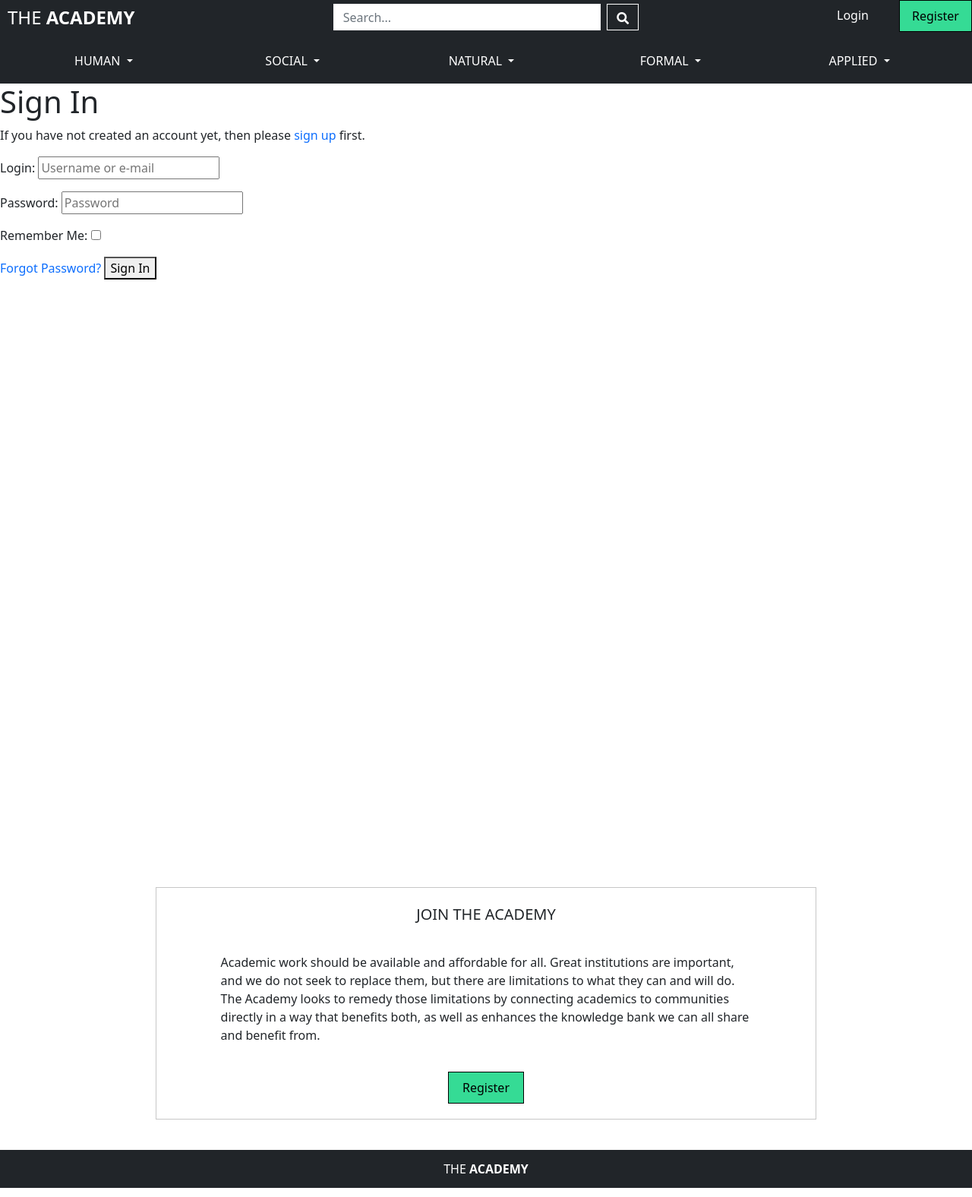
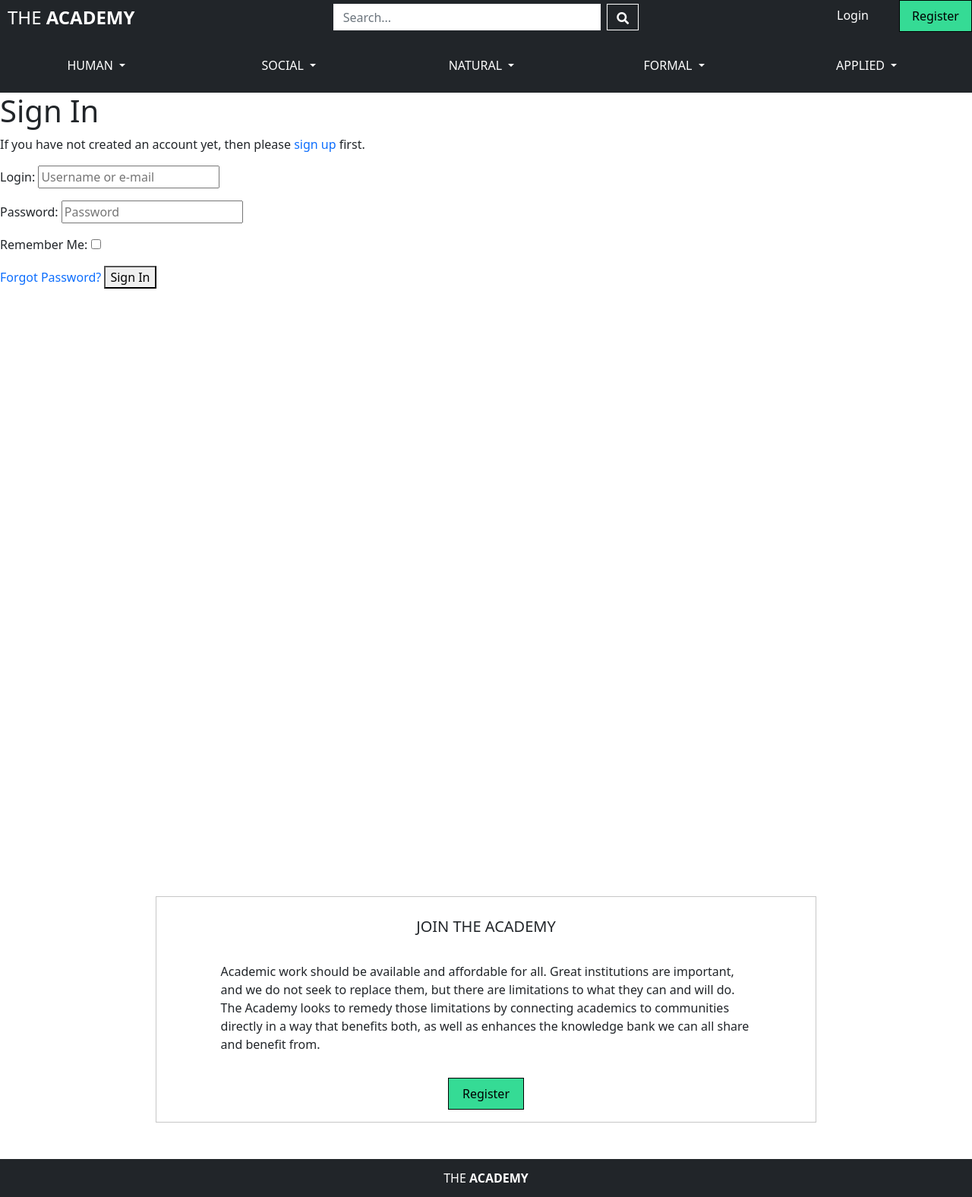
Before and after one commit to trdownie/the-academy, a Django app: page /accounts/login/ in a window 1280 px wide. Shown: the whole page at 76% size. Run offline with Django 3.2, Linux system fonts and the light colour scheme; some libraries are stand-ins or nearby versions.

Commit message:
Streamlined CSS using Bootstrap, connected login/logout/register links in navbar

```diff
--- a/static/css/base.css
+++ b/static/css/base.css
@@ -71,12 +71,12 @@ a {
 }
 
 #main-login-link, #main-profile-link, #mobile-login-link,
-#mobile-register-link, #mobile-profile-link, #mobile-logout-link, #navbarDropdown {
+#mobile-register-link, #mobile-profile-link, #mobile-logout-link, #navbarDropdown,  #main-register-link:hover {
     color: white;
 }
 
 #main-login-link:hover, #main-profile-link:hover, #mobile-login-link:hover,
-#mobile-register-link:hover, #mobile-profile-link:hover, #mobile-logout-link:hover, #navbarDropdown:hover {
+#mobile-register-link:hover, #mobile-profile-link:hover, #mobile-logout-link:hover, #navbarDropdown:hover, #logo-main-link:hover {
     color: grey;
 }
 
@@ -85,24 +85,21 @@ a {
     color: black;
     border: 1px solid black;
     border-radius: 0px;
-    margin-right: 0px;
+}
+
+#main-logout-link {
+    background-color: #FD636B;
+    color: black;
+    border: 1px solid black;
+    border-radius: 0px;
 }
 
 #register-link-bottom {
     width: 100px;
 }
 
-#navbarSupportedContent {
-    margin: 10px 0px;
-}
-
 .dropdown-menu {
     border-radius: 0;
-}
-
-.navbar {
-    margin: 0px;
-    padding: 0px;
 }
 
 #navbarDropdown {
@@ -111,15 +108,6 @@ a {
 
 #bottom-box {
     border: 1px solid #C7C7C7;
-    margin-bottom: 40px;
-}
-
-.top-20 {
-    margin-top: 20px;
-}
-
-.bottom-20 {
-    margin-bottom: 20px;
 }
 
 #bottom-bar {
@@ -129,7 +117,8 @@ a {
 }
 
 @media screen and (min-width: 768px){
-    #mobile-logo, #mobile-search, #mobile-login, #mobile-register {
+    #mobile-logo, #mobile-search, #mobile-login, #mobile-register,
+    #mobile-profile, #mobile-logout {
         display: none;
     }
 }
@@ -144,7 +133,8 @@ a {
     .navbar {
         padding: 10px 0px;
     }
-    .dropdown-menu, #mobile-login-link, #mobile-register-link {
+    .dropdown-menu, #mobile-login-link, #mobile-register-link,
+    #mobile-profile-link, #mobile-logout-link {
         text-align: center;
     }
     #main-register-link {
--- a/templates/base.html
+++ b/templates/base.html
@@ -53,7 +53,7 @@
             <div class="row">
                 <!-- Main Logo: Larger Screens -->
                 <div id="logo-main" class="col-3 col-lg-4">
-                    <a class="uppercase white-text" href="#">The <strong>Academy</strong></a>
+                    <a id="logo-main-link" class="uppercase white-text" href="{% url 'home' %}">The <strong>Academy</strong></a>
                 </div>
                 <!-- Main Search Form: Larger Screens -->
                 <div class="col-6 col-lg-4">
@@ -69,17 +69,17 @@
                     <div class="row float-end">
                         {% if request.user.is_authenticated %}
                             <div class="col">
-                                <a id="main-profile-link" class="nav-link" href="#">Profile</a>
+                                <a id="main-profile-link" class="nav-link" href="">Profile</a>
                             </div>
                             <div class="col">
-                                <a id="main-logout-link" class="nav-link" href="#">Logout</a>
+                                <a id="main-logout-link" class="nav-link" href="{% url 'account_logout' %}">Logout</a>
                             </div>
                         {% else %}
                             <div class="col">
-                                <a id="main-login-link" class="nav-link" href="#">Login</a>
+                                <a id="main-login-link" class="nav-link" href="{% url 'account_login' %}">Login</a>
                             </div>
                             <div class="col">
-                                <a id="main-register-link" class="nav-link" href="#">Register</a>
+                                <a id="main-register-link" class="nav-link" href="{% url 'account_signup' %}">Register</a>
                             </div>
                         {% endif %}
                     </div>
@@ -100,22 +100,22 @@
                     </button>
                 </div>
                 <!-- Main Nav Links -->
-                <div class="collapse navbar-collapse row" id="navbarSupportedContent">
+                <div class="collapse navbar-collapse row my-2" id="navbarSupportedContent">
                     <ol class="navbar-nav flex-grow-1">
                         <!-- Mobile Only Additional Links: Small Screens (dropdown) -->
                         {% if request.user.is_authenticated %}
                             <li id="mobile-profile" class="nav-item">
-                                <a id="mobile-profile-link" class="nav-link" href="#">Profile</a>
+                                <a id="mobile-profile-link" class="nav-link" href="">Profile</a>
                             </li>
                             <li id="mobile-logout" class="nav-item">
-                                <a id="mobile-logout-link" class="nav-link" href="#">Logout</a>
+                                <a id="mobile-logout-link" class="nav-link" href="{% url 'account_logout' %}">Logout</a>
                             </li>
                         {% else %}
                             <li id="mobile-login" class="nav-item">
-                                <a id="mobile-login-link" class="nav-link" href="#">Login</a>
+                                <a id="mobile-login-link" class="nav-link" href="{% url 'account_login' %}">Login</a>
                             </li>
                             <li id="mobile-register" class="nav-item">
-                                <a id="mobile-register-link" class="nav-link" href="#">Register</a>
+                                <a id="mobile-register-link" class="nav-link" href="{% url 'account_signup' %}">Register</a>
                             </li>
                         {% endif %}
                         <!-- Main Categories: Larger Screens -->
@@ -236,15 +236,15 @@
         <!-- CTA Bottom Box -->
         <div class="d-flex align-items-end flex-column" style="height: 800px;"></div>
             <div class="mt-auto row">
-                <div id="bottom-box" class="col-8 offset-2">
+                <div id="bottom-box" class="col-8 offset-2 mb-5">
                     <!-- CTA -->
-                    <div class="row top-20">
+                    <div class="row mt-4 mb-3">
                         <div class="col center">
                             <p class="uppercase md-text">Join The Academy</p>
                         </div>
                     </div>
                     <!-- Teaser Text -->
-                    <div class="row top-20">
+                    <div class="row mb-3">
                         <div class="col-10 offset-1">
                             <p>Academic work should be available and affordable for all. Great institutions are important,
                                 and we do not seek to replace them, but there are limitations to what they can and will do.
@@ -253,7 +253,7 @@
                         </div>
                     </div>
                     <!-- Action Button -->
-                    <div class="row top-20 bottom-20">
+                    <div class="row mb-3">
                         <div class="d-flex justify-content-center">
                             <a class="nav-link black-text center" id="register-link-bottom" href="#">Register</a>
                         </div>
@@ -265,7 +265,7 @@
         <div class="d-flex align-items-end flex-column"></div>
             <div class="mt-auto bg-dark row" id="bottom-bar">
                 <div class="col center">
-                    <a class="uppercase white-text" href="#">The <strong>Academy</strong></a>
+                    <a class="uppercase white-text" href="{% url 'home' %}">The <strong>Academy</strong></a>
                 </div>
             </div>
         </div>
```
Also changed, not shown: db.sqlite3.
